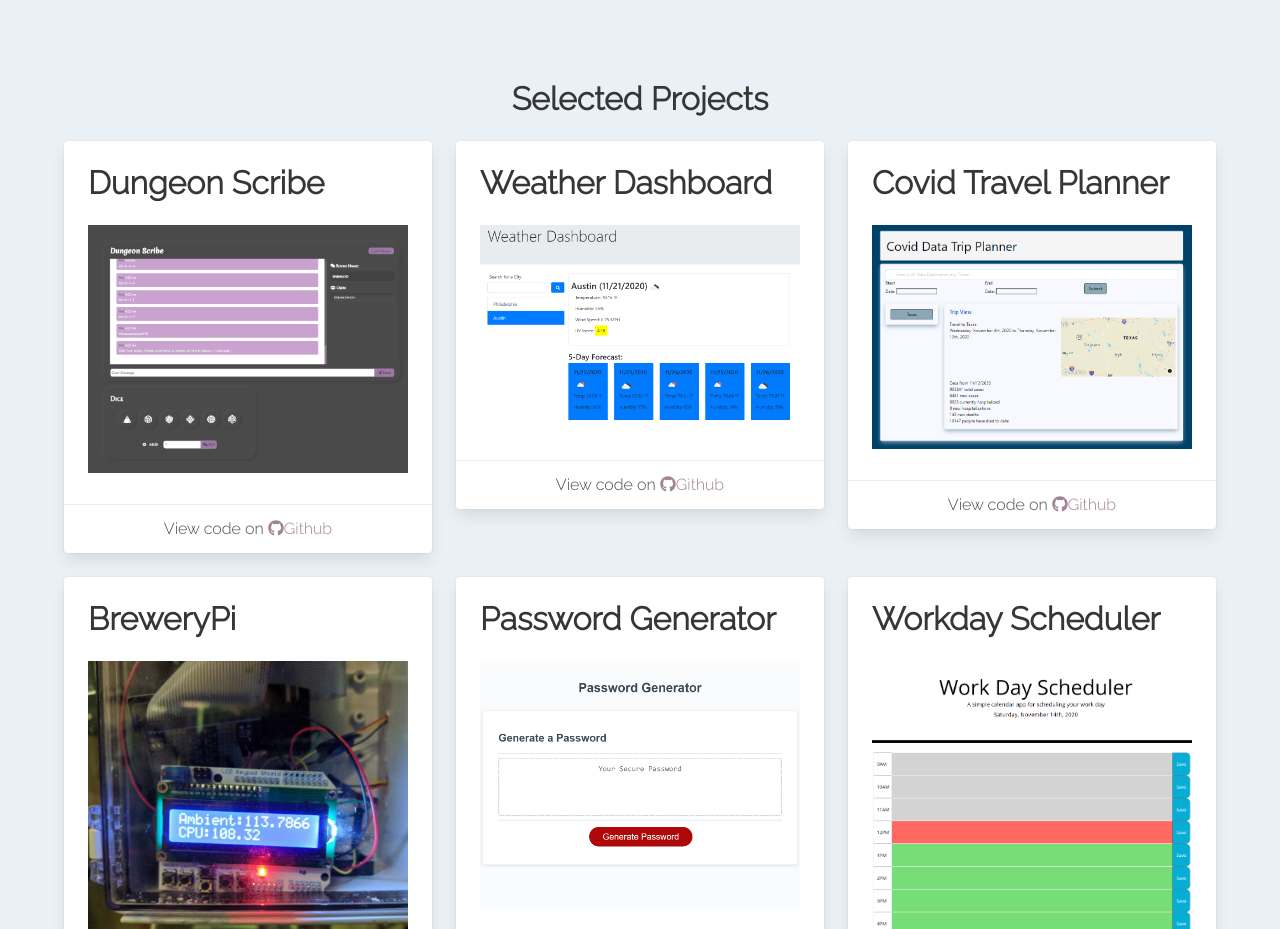
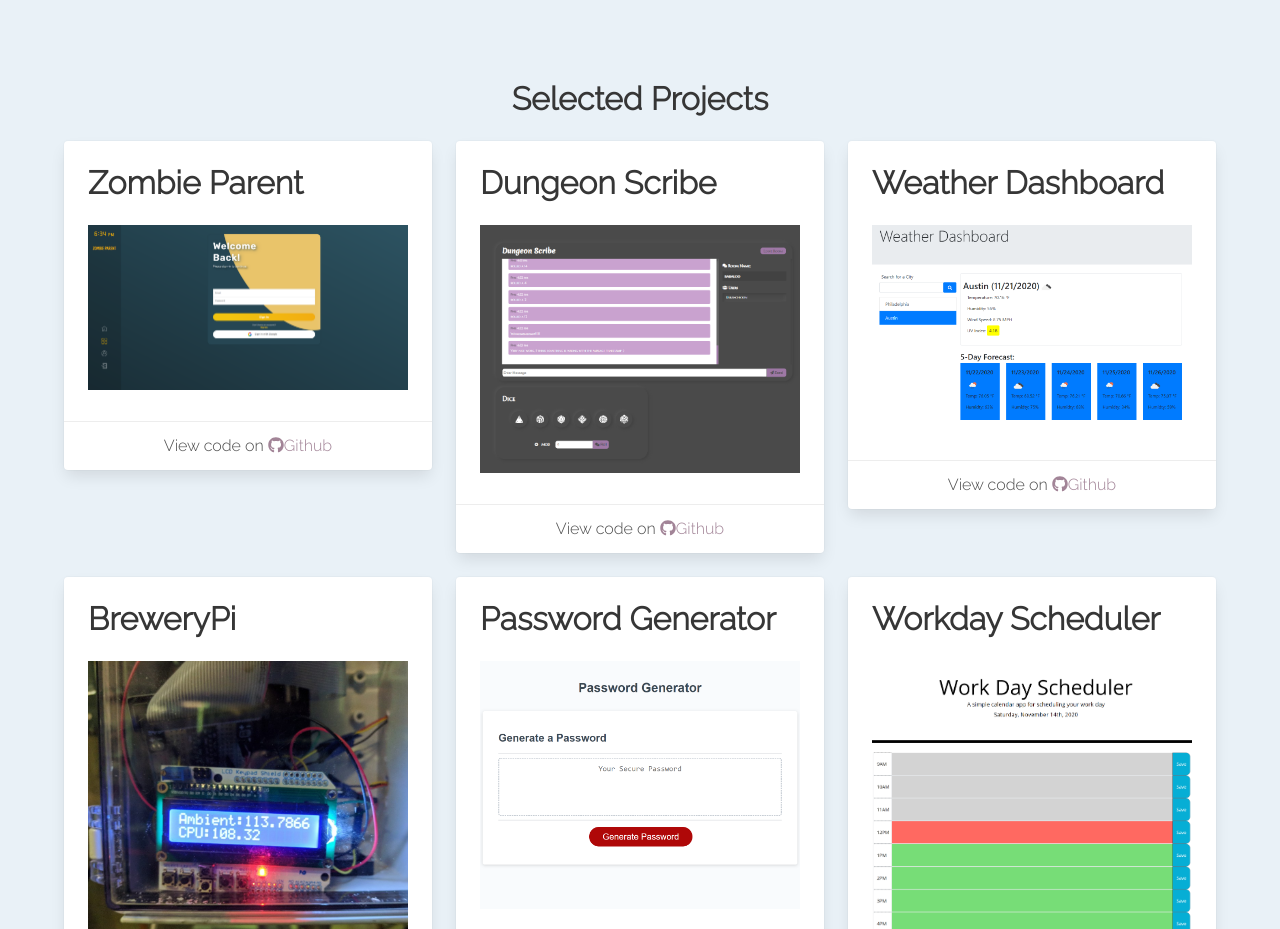
Before and after one commit to danaument/updated-portfolio, a website: page index.html in a window 1280 px wide. Shown: the part 1070-1999 px from the top of the page. Drawn offline with nearby package versions, Linux system fonts and the light colour scheme.

Commit message:
added zombie parent in place of covid travel

```diff
--- a/index.html
+++ b/index.html
@@ -70,6 +70,23 @@
             <div class="columns is-multiline">
                 <div class="column is-one-third">
                     <div class="card">
+                    <div class="card-content">
+                        <p class="title">
+                            Zombie Parent
+                        </p>
+                        <a href="https://zombie-parent.herokuapp.com/"><img src="./assets/img/desktop_login.png" alt="Zombie Parent login" class="imgHover"></a>
+                    </div>
+                    <footer class="card-footer">
+                        <p class="card-footer-item">
+                        <span>
+                            View code on <a href="https://github.com/jeishu/zombie-parent"><i class="fab fa-github"></i>Github</a>
+                        </span>
+                        </p>
+                    </footer>
+                    </div>
+                </div>
+                <div class="column is-one-third">
+                    <div class="card">
                         <div class="card-content">
                             <p class="title">
                                 Dungeon Scribe
@@ -102,23 +119,7 @@
                         </footer>
                     </div>
                 </div>
-                <div class="column is-one-third">
-                    <div class="card">
-                    <div class="card-content">
-                        <p class="title">
-                            Covid Travel Planner
-                        </p>
-                        <a href="https://danaument.github.io/covid-travel/"><img src="./assets/img/covidtripplannerscreenshot.png" alt="Weather Dashboard" class="imgHover"></a>
-                    </div>
-                    <footer class="card-footer">
-                        <p class="card-footer-item">
-                        <span>
-                            View code on <a href="https://github.com/danaument/covid-travel"><i class="fab fa-github"></i>Github</a>
-                        </span>
-                        </p>
-                    </footer>
-                    </div>
-                </div>
+
                 <div class="column is-one-third">
                     <div class="card">
                     <div class="card-content">
```
Also changed, not shown: assets/img/desktop_login.png (added), assets/img/mobile_login.png (added).
